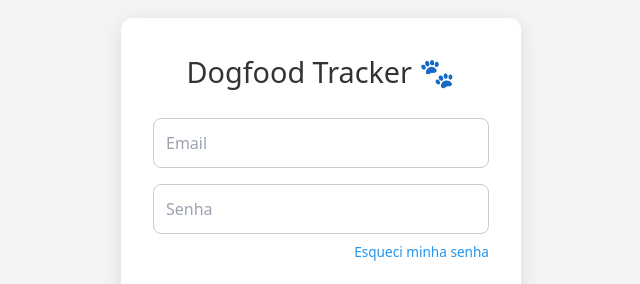
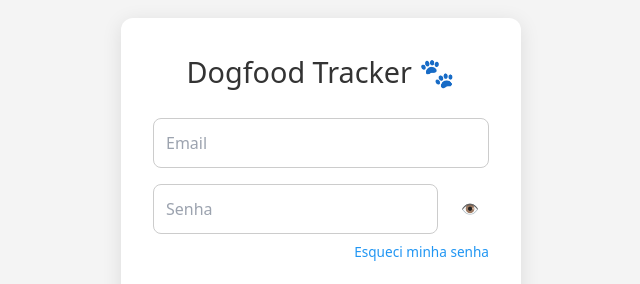
Before and after one commit to KelvinGrigorio/dogfood-tracker, a React (Vite) app: page /login in a window 1280 px wide. Shown: the part 185-469 px from the top of the page, without its empty margins (319-959 px from the left). Built offline with nearby package versions, Linux system fonts and the light colour scheme.

Commit message:
feat: adiciona botão para mostrar/ocultar senha no campo de login

```diff
--- a/src/Login.jsx
+++ b/src/Login.jsx
@@ -42,6 +42,20 @@ const styles = {
     border: "1px solid #ccc",
     fontSize: "1rem",
   },
+  passwordContainer: {
+    position: "relative",
+    display: "flex",
+    alignItems: "center",
+  },
+  togglePassword: {
+    position: "absolute",
+    right: "10px",
+    cursor: "pointer",
+    fontSize: "0.9rem",
+    color: "#666",
+    background: "transparent",
+    border: "none",
+  },
   button: {
     padding: "0.75rem",
     borderRadius: "8px",
@@ -85,6 +99,7 @@ const styles = {
 export default function Login() {
   const [email, setEmail] = useState("");
   const [senha, setSenha] = useState("");
+  const [showPassword, setShowPassword] = useState(false);
   const [erro, setErro] = useState(null);
   const [message, setMessage] = useState(null);
   const [isRegistering, setIsRegistering] = useState(false);
@@ -147,13 +162,22 @@ export default function Login() {
             onChange={(e) => setEmail(e.target.value)}
             style={styles.input}
           />
-          <input
-            type="password"
-            placeholder="Senha"
-            value={senha}
-            onChange={(e) => setSenha(e.target.value)}
-            style={styles.input}
-          />
+          <div style={styles.passwordContainer}>
+            <input
+              type={showPassword ? "text" : "password"}
+              placeholder="Senha"
+              value={senha}
+              onChange={(e) => setSenha(e.target.value)}
+              style={{ ...styles.input, paddingRight: "2.5rem" }}
+            />
+            <button
+              type="button"
+              onClick={() => setShowPassword(!showPassword)}
+              style={styles.togglePassword}
+            >
+              {showPassword ? "🙈" : "👁️"}
+            </button>
+          </div>
           {!isRegistering && (
             <p style={styles.forgotPassword} onClick={handleResetPassword}>
               Esqueci minha senha
```
